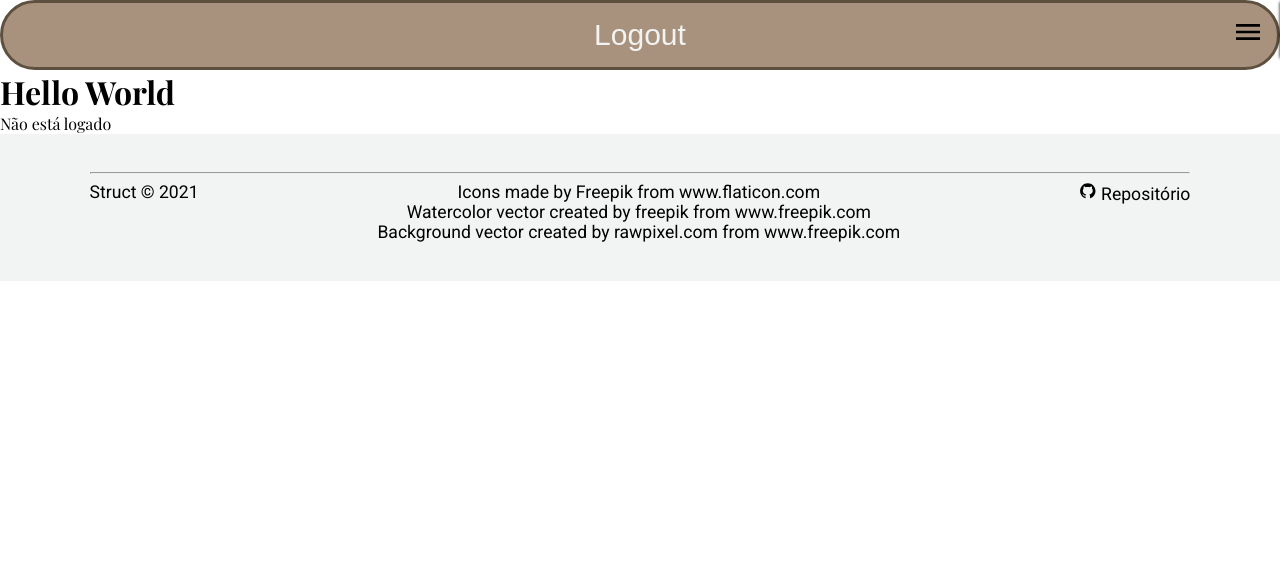
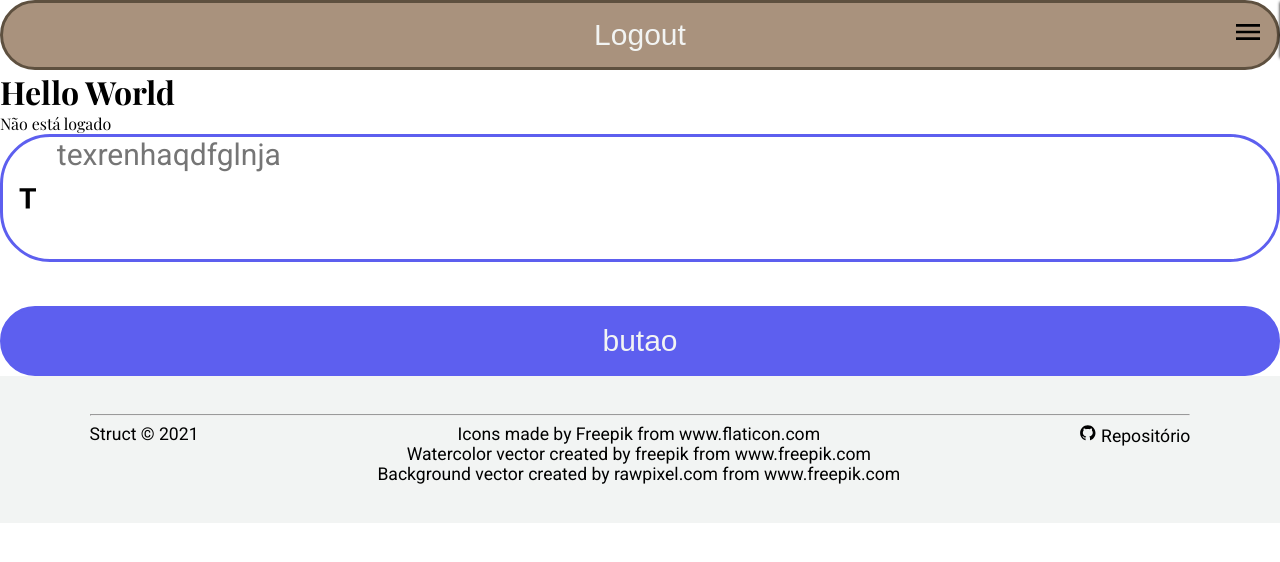
Before and after one commit to StructCE/adm_gallery-site, a React (Create React App) app: page /test in a window 1280 px wide. Shown: the top 562 px of the page. Built offline with nearby package versions, Linux system fonts and the light colour scheme; the HTML template or start-up script is replaced by a standard one; a web font is replaced by a local one.

Commit message:
:sparkles: forms de Estilo criado, faltam os outros

```diff
--- /dev/null
+++ b/src/components/FormsButton/index.js
@@ -0,0 +1,11 @@
+import { Container } from "./styles"
+
+const FormsButton = ({children, onClick, props}) => {
+    return (
+        <Container onClick={onClick} {...props}>
+            {children}
+        </Container>
+    )
+}
+
+export default FormsButton
--- /dev/null
+++ b/src/components/FormsButton/styles.js
@@ -0,0 +1,20 @@
+import styled from "styled-components";
+
+export const Container = styled.button`
+    background-color: #5D5FEF;
+    outline: none;
+    border: 3px solid #5D5FEF;
+    border-radius: 50px;
+    color: #F2F4F3;
+    height: 4.375rem;
+    width: 100%;
+    @media only screen and (max-width: 1000px) {
+        height: 3.5rem;
+        font-size: 1.3rem;
+    }
+    font-size: 1.875rem;
+    &:hover {
+        background-color: #AEAFF7;
+        transition: 0.2s;
+    }
+`
--- /dev/null
+++ b/src/components/StyleCreate/index.js
@@ -0,0 +1,77 @@
+import { useState } from "react"
+import { useHistory } from "react-router-dom"
+import { api } from "../../services/api"
+import FormsButton from "../FormsButton"
+import Input from "../Input"
+import Modal from "../Modal"
+import TextArea from "../TextArea"
+
+const StyleForms = ({showModal, setShowModal}) => {
+
+    const[title, setTitle] = useState('')
+    const[description, setDescription] = useState('')
+
+    const history = useHistory()
+
+    const IconSVG1 = () => {
+        return (
+            <svg width="18" height="22" viewBox="0 0 18 22" fill="none" xmlns="http://www.w3.org/2000/svg">
+                <path d="M17.959 4.23145H11.4258V22H7.03125V4.23145H0.585938V0.671875H17.959V4.23145Z" fill="black"/>
+            </svg>
+        )
+    }
+
+    const IconSVG2 = () => {
+        return (
+            <svg width="30" height="30" viewBox="0 0 30 30" fill="none" xmlns="http://www.w3.org/2000/svg">
+                <path d="M20 2.5H10C5.86375 2.5 2.5 5.86375 2.5 10V26.25C2.5 26.9412 3.05875 27.5 3.75 27.5H20C24.1363 27.5 27.5 24.1362 27.5 20V10C27.5 5.86375 24.1363 2.5 20 2.5ZM25 20C25 22.7575 22.7575 25 20 25H5V10C5 7.2425 7.2425 5 10 5H20C22.7575 5 25 7.2425 25 10V20Z" fill="black"/>
+                <path d="M8.75 18.7338V21.2325H11.2487L18.16 14.33L15.6625 11.8325L8.75 18.7338Z" fill="black"/>
+                <path d="M19.3381 13.1521L16.8394 10.6533L18.7442 8.74858L21.2429 11.2474L19.3381 13.1521Z" fill="black"/>
+            </svg>
+        )
+    }
+
+    const handleSubmit = async (e) => {
+        e.preventDefault();
+        if(title === ''){
+            alert('Título deve estar preenchido.')
+        }else if(description === ''){
+            alert('Descrição deve estar preenchida.')
+        }
+        try{
+            const response = await api.post('/api/v1/styles/create', {
+                style: {
+                    title,
+                    description
+                }
+            })
+            if(response.data) {
+                alert('Estilo criado.')
+                history.push('/')
+            }
+        }catch(e){
+            alert(e)
+        }
+    }
+
+    return (
+        <Modal showModal={showModal} setShowModal={setShowModal}>
+            <form onSubmit={handleSubmit}>
+                <h1>Novo Estilo</h1>
+                <Input
+                    placeholder='Título'
+                    Icon={ IconSVG1 }
+                    onChange={(value) => {setTitle(value.target.value)}}
+                />
+                <TextArea
+                    placeholder='Descrição'
+                    Icon={ IconSVG2 }
+                    onChange={(value) => {setDescription(value.target.value)}}
+                />
+                <FormsButton type="submit">Adicionar Estilo</FormsButton>
+            </form>
+        </Modal>
+    )
+}
+
+export default StyleForms
--- /dev/null
+++ b/src/components/TextArea/index.js
@@ -0,0 +1,30 @@
+import { useState } from "react";
+import { Container } from "./styles";
+
+const TextArea = ({Icon, value, ...props}) => {
+
+    const [isFocus, setIsFocus] = useState(false);
+    const [isFilled, setIsFilled] = useState(false);
+
+    const handleOnFocus = () => {
+        setIsFocus(true);
+    };
+
+    const handleOnBlur = (event) => {
+        setIsFocus(false);
+        setIsFilled(!!event.target.value);
+    };
+
+    return (
+        <Container isFilled={isFilled} isFocus={isFocus}>
+            <Icon size={30} />
+            <textarea
+                onBlur={handleOnBlur}
+                onFocus={handleOnFocus}
+                {...props}
+            />
+        </Container>
+    )
+}
+
+export default TextArea
--- /dev/null
+++ b/src/components/TextArea/styles.js
@@ -0,0 +1,47 @@
+import styled, {css} from 'styled-components';
+
+export const Container = styled.div`
+    background-color: white;
+    height: 8rem;
+    width: 100%;
+    display: flex;
+    align-items: center;
+    padding: 0 1rem;
+    border: 3px solid #5D5FEF;
+    border-radius: 50px;
+    transition: 0.2s;
+    margin-bottom: 2.75rem;
+    @media only screen and (max-width: 1000px) {
+        height: 3.5rem;
+    }
+
+    svg {
+        color: #5D5FEF;
+        transition: 0.2s;
+    }
+
+    ${props => (props.isFocus || props.isFilled) &&
+        css`
+            border-color: #5E503F;
+            svg {
+                color: #5E503F;
+            }
+        `
+    }
+    textarea {
+        margin-left: 1.3rem;
+        margin-right: 1.7rem;
+        height: 100%;
+        width: 100%;
+        font-size: 1.875rem;
+        @media only screen and (max-width: 1000px) {
+            font-size: 1.3rem;
+        }
+        outline: none;
+        border: none;
+        color: #000;
+        font-weight: lighter;
+        font-family: 'Roboto', sans-serif;
+        resize: none;
+    }
+`;
--- a/src/pages/TestPage/index.js
+++ b/src/pages/TestPage/index.js
@@ -1,16 +1,35 @@
+import { useState } from "react"
 import Button from "../../components/Button"
+import FormsButton from "../../components/FormsButton"
+import StyleForms from "../../components/StyleCreate"
+import TextArea from "../../components/TextArea"
 import { useUserContext } from "../../contexts/useUserContext"
 
 const Test = () => {
 
     const {user, logout} = useUserContext()
     console.log(user)
+    const [showModal, setShowModal] = useState(false)
+
+    const IconSVG = () => {
+        return(
+            <svg width="18" height="22" viewBox="0 0 18 22" fill="none" xmlns="http://www.w3.org/2000/svg">
+                <path d="M17.959 4.23145H11.4258V22H7.03125V4.23145H0.585938V0.671875H17.959V4.23145Z" fill="black"/>
+            </svg>
+        )
+    }
 
     return (
         <>
             <Button onClick={logout}>Logout</Button>
             <h1>Hello World</h1>
             <span>{user ? user.name : 'Não está logado'}</span>
+            <TextArea
+                Icon={ IconSVG }
+                placeholder='texrenhaqdfglnja'
+            />
+            <FormsButton onClick={() => {setShowModal(true)}}>butao</FormsButton>
+            <StyleForms showModal={showModal} setShowModal={setShowModal}/>
         </>
     )
 }
```
Also changed, not shown: src/components/StyleCreate/styles.js (added).
